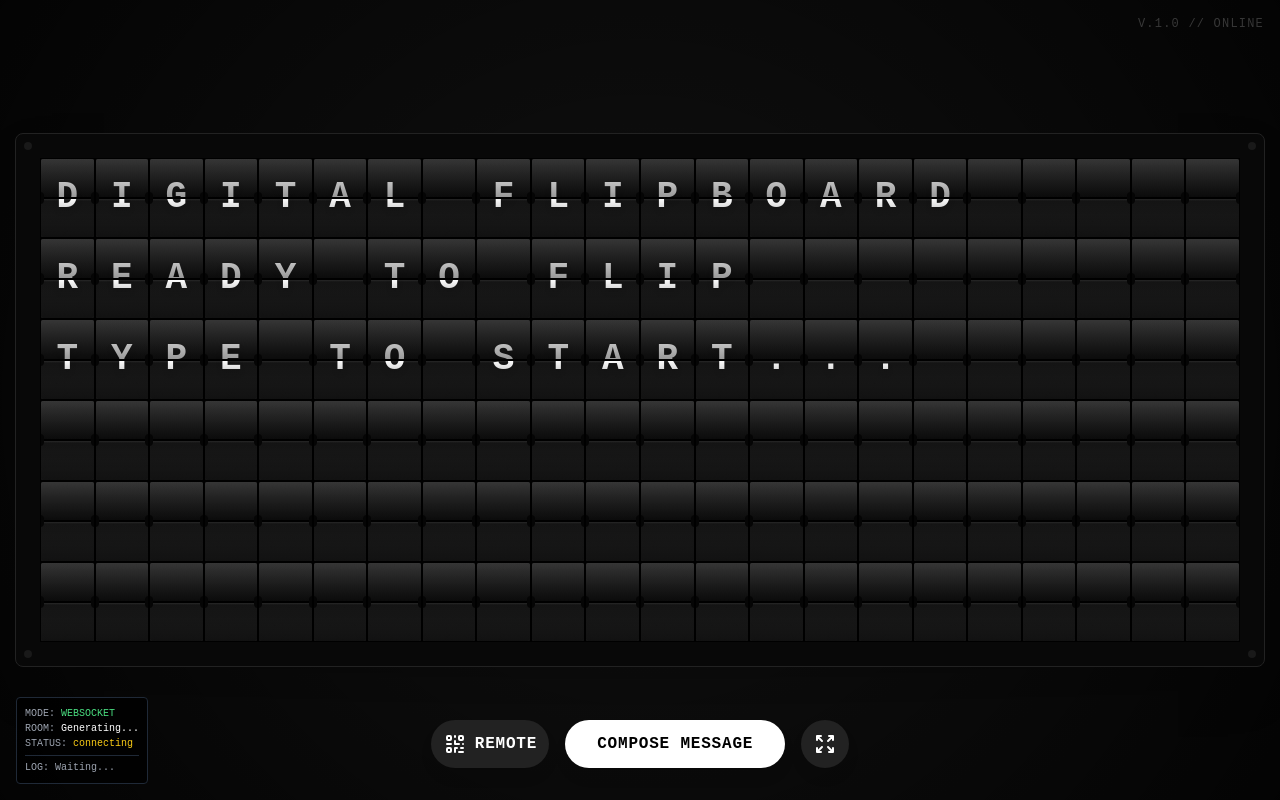
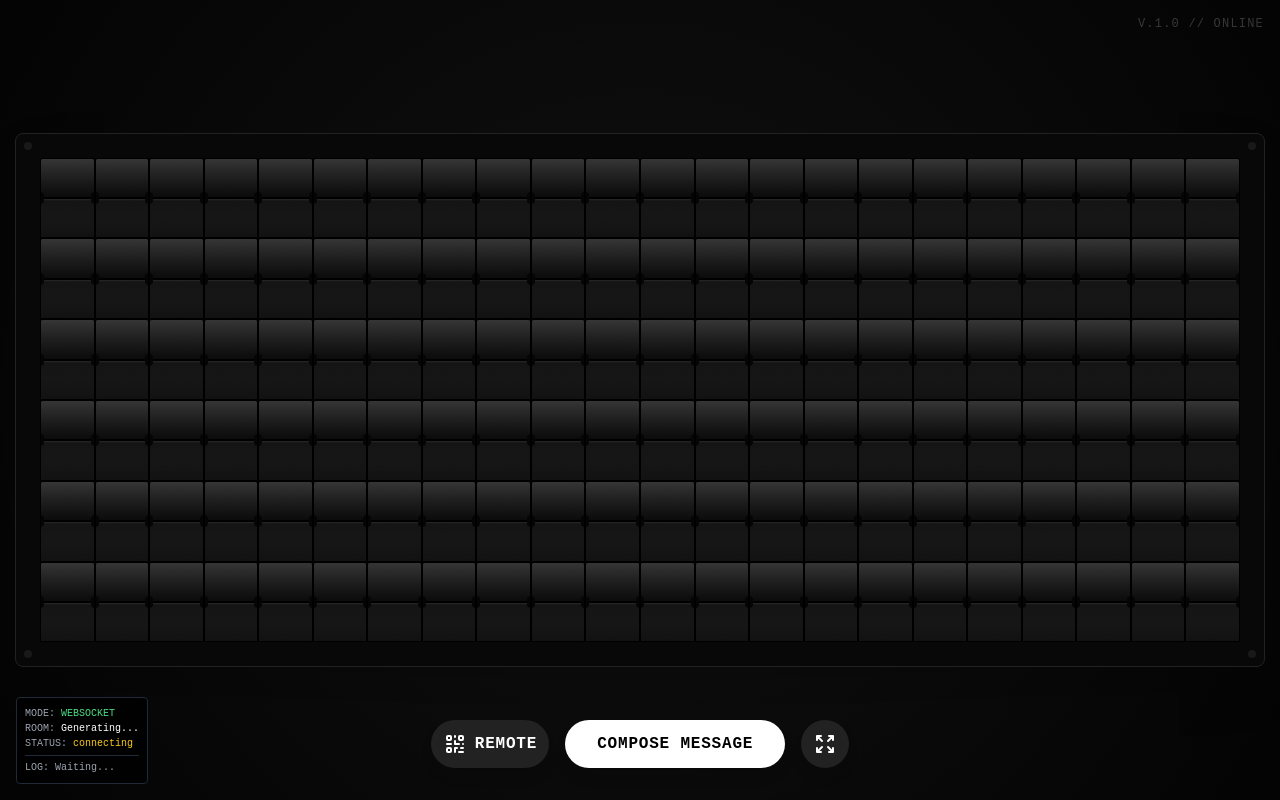
Before and after one commit to v7h-lab/Flipboard, a React (Vite) app: page / in a window 1280 px wide. Both pictures are taken after a click on the button "INITIALIZE SYSTEM". Built offline with nearby package versions, Linux system fonts and the light colour scheme; no server answers.

Commit message:
fix: Wire up color support from BoardState to SplitFlap
- Add color prop to SplitFlap component
- Update getBg() to use explicit color prop
- Change App.tsx rendering to iterate over BoardState
- Pass cell.color to each SplitFlap

```diff
--- a/src/App.tsx
+++ b/src/App.tsx
@@ -178,15 +178,21 @@ const HostApp: React.FC<HostAppProps> = ({ roomId, connectionMode, onModeChange
                         width: 'min(95vw, 1200px)',
                     }}
                 >
-                    {Array.from({ length: TOTAL_BITS }).map((_, i) => (
-                        <div key={i} className="aspect-[4/6] relative">
-                            <SplitFlap
-                                targetChar={message[i] || " "}
-                                delay={(i % COLS) * 50 + (Math.floor(i / COLS) * 20)}
-                                theme={theme}
-                            />
-                        </div>
-                    ))}
+                    {board.map((row, rowIdx) =>
+                        row.map((cell, colIdx) => {
+                            const i = rowIdx * COLS + colIdx;
+                            return (
+                                <div key={i} className="aspect-[4/6] relative">
+                                    <SplitFlap
+                                        targetChar={cell.char || " "}
+                                        color={cell.color}
+                                        delay={(colIdx) * 50 + (rowIdx * 20)}
+                                        theme={theme}
+                                    />
+                                </div>
+                            );
+                        })
+                    )}
                 </div>
             </div>
 
--- a/src/components/SplitFlap.tsx
+++ b/src/components/SplitFlap.tsx
@@ -4,11 +4,12 @@ import { soundService } from '../services/soundService';
 
 interface SplitFlapProps {
     targetChar: string;
+    color?: string; // Color code like '[R]' from BoardState
     delay?: number;
     theme?: 'dark' | 'light';
 }
 
-const SplitFlap: React.FC<SplitFlapProps> = ({ targetChar, delay = 0, theme = 'dark' }) => {
+const SplitFlap: React.FC<SplitFlapProps> = ({ targetChar, color, delay = 0, theme = 'dark' }) => {
     const [currentCharIndex, setCurrentCharIndex] = useState(0);
     const [isAnimating, setIsAnimating] = useState(false);
     const timerRef = useRef<ReturnType<typeof setTimeout> | null>(null);
@@ -50,12 +51,13 @@ const SplitFlap: React.FC<SplitFlapProps> = ({ targetChar, delay = 0, theme = 'd
     const char = CHARACTER_SET[currentCharIndex];
     const nextChar = CHARACTER_SET[(currentCharIndex + 1) % CHARACTER_SET.length];
 
-    // Colors
-    const isColorBlock = COLOR_MAP[char] !== undefined;
+    // Colors - check explicit color prop first, then fall back to character-based color
+    const isColorBlock = color !== undefined || COLOR_MAP[char] !== undefined;
+    const cellColor = color || (COLOR_MAP[char] ? char : undefined);
 
     // Theme-based colors
     const defaultBg = theme === 'dark' ? 'bg-[#1e1e1e]' : 'bg-[#f0f0f0]';
-    const getBg = (c: string) => COLOR_MAP[c] ? COLOR_MAP[c] : defaultBg;
+    const getBg = () => cellColor && COLOR_MAP[cellColor] ? COLOR_MAP[cellColor] : defaultBg;
 
     // Styles for the card halves
     // Top: Darkens towards bottom to simulate curve away from light
@@ -76,14 +78,14 @@ const SplitFlap: React.FC<SplitFlapProps> = ({ targetChar, delay = 0, theme = 'd
         <div className={`w-full h-full ${cardBg} flex items-center justify-center overflow-hidden rounded-[2px] relative perspective-1000 shadow-[inset_0_0_10px_rgba(0,0,0,0.5)]`}>
 
             {/* Top Half (Current) */}
-            <div className={`absolute top-0 w-full h-1/2 flex items-end justify-center overflow-hidden z-0 border-b ${theme === 'dark' ? 'border-black/50' : 'border-gray-400/50'} ${getBg(char)} ${topGradient}`}>
+            <div className={`absolute top-0 w-full h-1/2 flex items-end justify-center overflow-hidden z-0 border-b ${theme === 'dark' ? 'border-black/50' : 'border-gray-400/50'} ${getBg()} ${topGradient}`}>
                 <div className="absolute inset-0 bg-noise opacity-20"></div>
                 <span className={`${charStyle} translate-y-1/2`}>{char}</span>
                 <div className={`absolute inset-0 pointer-events-none ${theme === 'dark' ? 'bg-gradient-to-b from-white/5 to-black/40' : 'bg-gradient-to-b from-white/40 to-black/10'}`}></div>
             </div>
 
             {/* Bottom Half (Current) */}
-            <div className={`absolute bottom-0 w-full h-1/2 flex items-start justify-center overflow-hidden z-0 ${getBg(char)} ${bottomGradient}`}>
+            <div className={`absolute bottom-0 w-full h-1/2 flex items-start justify-center overflow-hidden z-0 ${getBg()} ${bottomGradient}`}>
                 <div className="absolute inset-0 bg-noise opacity-20"></div>
                 <span className={`${charStyle} -translate-y-1/2`}>{char}</span>
                 <div className={`absolute inset-0 pointer-events-none ${theme === 'dark' ? 'bg-gradient-to-t from-black/60 to-transparent' : 'bg-gradient-to-t from-black/20 to-transparent'}`}></div>
@@ -91,7 +93,7 @@ const SplitFlap: React.FC<SplitFlapProps> = ({ targetChar, delay = 0, theme = 'd
 
             {/* Animated Flap (Next) */}
             {isAnimating && (
-                <div className={`absolute top-0 w-full h-1/2 flex items-end justify-center overflow-hidden z-20 origin-bottom animate-flip-down backface-hidden ${getBg(nextChar)} ${topGradient} border-b ${theme === 'dark' ? 'border-black/80' : 'border-gray-500/50'} shadow-md`}>
+                <div className={`absolute top-0 w-full h-1/2 flex items-end justify-center overflow-hidden z-20 origin-bottom animate-flip-down backface-hidden ${getBg()} ${topGradient} border-b ${theme === 'dark' ? 'border-black/80' : 'border-gray-500/50'} shadow-md`}>
                     <div className="absolute inset-0 bg-noise opacity-20"></div>
                     <span className={`${charStyle} translate-y-1/2`}>{nextChar}</span>
                     {/* Dynamic lighting on flip */}
```
